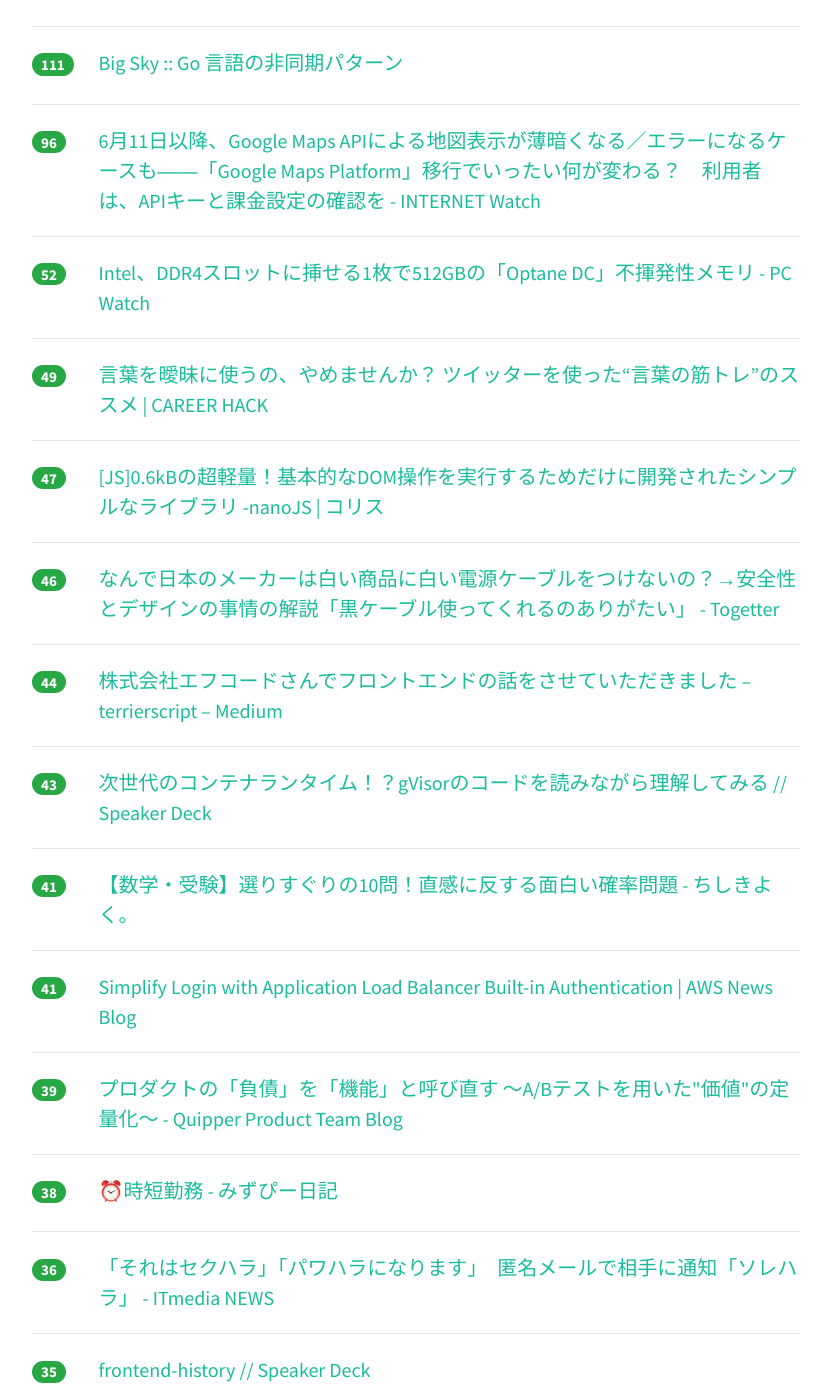
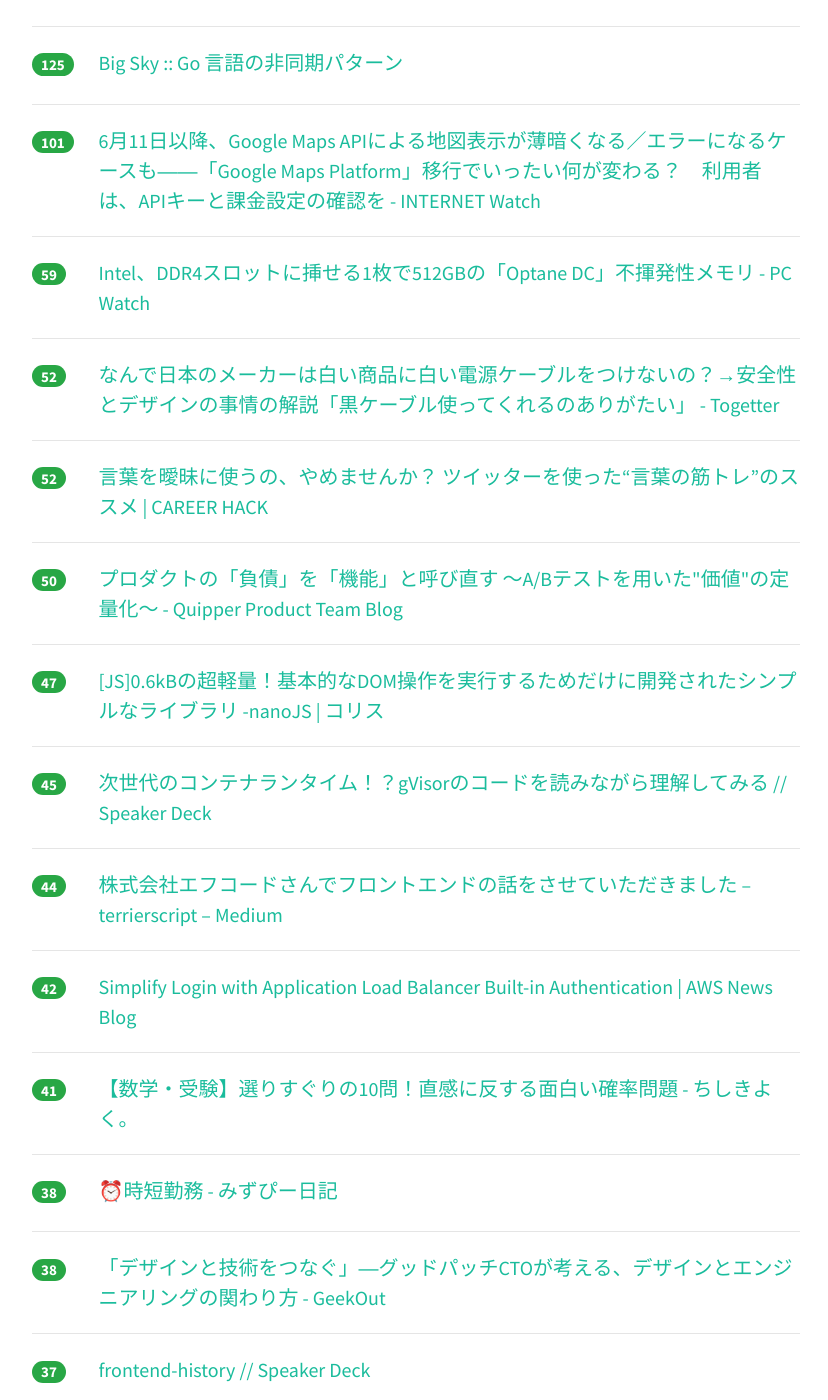
Before and after one commit to yatta47/hatena-matome-site, a Jekyll site: the page built from _posts/2018-05-31-hatena.md, in a window 1280 px wide and 1400 px high, scrolled down 994 px. Shown: the whole window, without its empty margins (224-1052 px from the left). Built offline with Jekyll 4.4.1, drawn with Linux system fonts in a browser that asks for light colours; nearby versions of some CDN libraries; some of the changed text lies outside the part shown.

Commit message:
Updated 2018-05-31

```diff
--- a/_posts/2018-05-31-hatena.md
+++ b/_posts/2018-05-31-hatena.md
@@ -1,33 +1,33 @@
 ---
 layout: post
 title:  "2018-05-31 はてぶIT"
-date:   2018-05-31 19:01:23
+date:   2018-05-31 20:01:50
 tags: [it-hotentry]
 ---
-47 件のデータあり
+50 件のデータあり
 
 <hr><div class="row">
-<div class="col-1"><span class="badge badge-pill badge-success h2">1226</span></div>
+<div class="col-1"><span class="badge badge-pill badge-success h2">1285</span></div>
 <div class="col-11"><a href='https://amachang.hatenablog.com/entry/we_joined_smartnews' target='_blank'>6 年間の起業を終えて - IT戦記</a></div>
 </div>
 <hr>
 <div class="row">
-<div class="col-1"><span class="badge badge-pill badge-success h2">545</span></div>
+<div class="col-1"><span class="badge badge-pill badge-success h2">582</span></div>
 <div class="col-11"><a href='http://eiki.hatenablog.jp/entry/meteo_fall' target='_blank'>メテオフォール型開発 - 実践ゲーム製作メモ帳2</a></div>
 </div>
 <hr>
 <div class="row">
-<div class="col-1"><span class="badge badge-pill badge-success h2">221</span></div>
+<div class="col-1"><span class="badge badge-pill badge-success h2">292</span></div>
+<div class="col-11"><a href='https://anond.hatelabo.jp/20180529193619' target='_blank'>「個人がアフィリエイトで儲かる時代」の終焉</a></div>
+</div>
+<hr>
+<div class="row">
+<div class="col-1"><span class="badge badge-pill badge-success h2">290</span></div>
 <div class="col-11"><a href='https://japan.cnet.com/article/35120062/' target='_blank'>PCをクラッシュさせる音響攻撃「ブルーノート」--スピーカから音を流すだけで - CNET Japan</a></div>
 </div>
 <hr>
 <div class="row">
-<div class="col-1"><span class="badge badge-pill badge-success h2">221</span></div>
-<div class="col-11"><a href='https://anond.hatelabo.jp/20180529193619' target='_blank'>「個人がアフィリエイトで儲かる時代」の終焉</a></div>
-</div>
-<hr>
-<div class="row">
-<div class="col-1"><span class="badge badge-pill badge-success h2">194</span></div>
+<div class="col-1"><span class="badge badge-pill badge-success h2">205</span></div>
 <div class="col-11"><a href='http://twitter.com/yohei_tsushima/status/1001818238194511874' target='_blank'>つしまようへいさんのツイート: "竹中氏、衝撃的な発言。増やす気満々じゃん。 「これ（高度プロフェッショナル制度）を入れていかないと日本経済の明日はないと風に思うんですね。ま</a></div>
 </div>
 <hr>
@@ -37,28 +37,38 @@ tags: [it-hotentry]
 </div>
 <hr>
 <div class="row">
-<div class="col-1"><span class="badge badge-pill badge-success h2">115</span></div>
+<div class="col-1"><span class="badge badge-pill badge-success h2">126</span></div>
 <div class="col-11"><a href='http://techlife.cookpad.com/entry/2018/05/31/080000' target='_blank'>オフィス・AWS環境をセキュリティ監視するためのログ収集 - クックパッド開発者ブログ</a></div>
 </div>
 <hr>
 <div class="row">
-<div class="col-1"><span class="badge badge-pill badge-success h2">111</span></div>
+<div class="col-1"><span class="badge badge-pill badge-success h2">125</span></div>
 <div class="col-11"><a href='https://mattn.kaoriya.net/software/lang/go/20180531104907.htm' target='_blank'>Big Sky :: Go 言語の非同期パターン</a></div>
 </div>
 <hr>
 <div class="row">
-<div class="col-1"><span class="badge badge-pill badge-success h2">96</span></div>
+<div class="col-1"><span class="badge badge-pill badge-success h2">101</span></div>
 <div class="col-11"><a href='https://internet.watch.impress.co.jp/docs/special/1124760.html' target='_blank'>6月11日以降、Google Maps APIによる地図表示が薄暗くなる／エラーになるケースも――「Google Maps Platform」移行でいったい何が変わる？　利用者は、APIキーと課金設定の確認を - INTERNET Watch</a></div>
 </div>
 <hr>
 <div class="row">
-<div class="col-1"><span class="badge badge-pill badge-success h2">52</span></div>
+<div class="col-1"><span class="badge badge-pill badge-success h2">59</span></div>
 <div class="col-11"><a href='https://pc.watch.impress.co.jp/docs/news/1124844.html' target='_blank'>Intel、DDR4スロットに挿せる1枚で512GBの「Optane DC」不揮発性メモリ - PC Watch</a></div>
 </div>
 <hr>
 <div class="row">
-<div class="col-1"><span class="badge badge-pill badge-success h2">49</span></div>
+<div class="col-1"><span class="badge badge-pill badge-success h2">52</span></div>
+<div class="col-11"><a href='https://togetter.com/li/1232296' target='_blank'>なんで日本のメーカーは白い商品に白い電源ケーブルをつけないの？→安全性とデザインの事情の解説「黒ケーブル使ってくれるのありがたい」 - Togetter</a></div>
+</div>
+<hr>
+<div class="row">
+<div class="col-1"><span class="badge badge-pill badge-success h2">52</span></div>
 <div class="col-11"><a href='http://careerhack.en-japan.com/report/detail/969' target='_blank'>言葉を曖昧に使うの、やめませんか？ ツイッターを使った“言葉の筋トレ”のススメ | CAREER HACK</a></div>
+</div>
+<hr>
+<div class="row">
+<div class="col-1"><span class="badge badge-pill badge-success h2">50</span></div>
+<div class="col-11"><a href='http://quipper.hatenablog.com/entry/2018/05/31/080000' target='_blank'>プロダクトの「負債」を「機能」と呼び直す 〜A/Bテストを用いた"価値"の定量化〜 - Quipper Product Team Blog</a></div>
 </div>
 <hr>
 <div class="row">
@@ -67,8 +77,8 @@ tags: [it-hotentry]
 </div>
 <hr>
 <div class="row">
-<div class="col-1"><span class="badge badge-pill badge-success h2">46</span></div>
-<div class="col-11"><a href='https://togetter.com/li/1232296' target='_blank'>なんで日本のメーカーは白い商品に白い電源ケーブルをつけないの？→安全性とデザインの事情の解説「黒ケーブル使ってくれるのありがたい」 - Togetter</a></div>
+<div class="col-1"><span class="badge badge-pill badge-success h2">45</span></div>
+<div class="col-11"><a href='https://speakerdeck.com/niconegoto/ci-shi-dai-falsekontenarantaimu-gvisorfalsekodowodu-minagarali-jie-sitemiru' target='_blank'>次世代のコンテナランタイム！？gVisorのコードを読みながら理解してみる // Speaker Deck</a></div>
 </div>
 <hr>
 <div class="row">
@@ -77,8 +87,8 @@ tags: [it-hotentry]
 </div>
 <hr>
 <div class="row">
-<div class="col-1"><span class="badge badge-pill badge-success h2">43</span></div>
-<div class="col-11"><a href='https://speakerdeck.com/niconegoto/ci-shi-dai-falsekontenarantaimu-gvisorfalsekodowodu-minagarali-jie-sitemiru' target='_blank'>次世代のコンテナランタイム！？gVisorのコードを読みながら理解してみる // Speaker Deck</a></div>
+<div class="col-1"><span class="badge badge-pill badge-success h2">42</span></div>
+<div class="col-11"><a href='https://aws.amazon.com/blogs/aws/built-in-authentication-in-alb/' target='_blank'>Simplify Login with Application Load Balancer Built-in Authentication | AWS News Blog</a></div>
 </div>
 <hr>
 <div class="row">
@@ -87,33 +97,28 @@ tags: [it-hotentry]
 </div>
 <hr>
 <div class="row">
-<div class="col-1"><span class="badge badge-pill badge-success h2">41</span></div>
-<div class="col-11"><a href='https://aws.amazon.com/blogs/aws/built-in-authentication-in-alb/' target='_blank'>Simplify Login with Application Load Balancer Built-in Authentication | AWS News Blog</a></div>
-</div>
-<hr>
-<div class="row">
-<div class="col-1"><span class="badge badge-pill badge-success h2">39</span></div>
-<div class="col-11"><a href='http://quipper.hatenablog.com/entry/2018/05/31/080000' target='_blank'>プロダクトの「負債」を「機能」と呼び直す 〜A/Bテストを用いた"価値"の定量化〜 - Quipper Product Team Blog</a></div>
-</div>
-<hr>
-<div class="row">
 <div class="col-1"><span class="badge badge-pill badge-success h2">38</span></div>
 <div class="col-11"><a href='https://mzp.hatenablog.com/entry/2018/05/30/225643' target='_blank'>⏰時短勤務 - みずぴー日記</a></div>
 </div>
 <hr>
 <div class="row">
-<div class="col-1"><span class="badge badge-pill badge-success h2">36</span></div>
+<div class="col-1"><span class="badge badge-pill badge-success h2">38</span></div>
+<div class="col-11"><a href='https://geek-out.jp/column/entry/2018/05/31/110000' target='_blank'>「デザインと技術をつなぐ」―グッドパッチCTOが考える、デザインとエンジニアリングの関わり方 - GeekOut</a></div>
+</div>
+<hr>
+<div class="row">
+<div class="col-1"><span class="badge badge-pill badge-success h2">37</span></div>
+<div class="col-11"><a href='https://speakerdeck.com/terrierscript/frontend-history' target='_blank'>frontend-history // Speaker Deck</a></div>
+</div>
+<hr>
+<div class="row">
+<div class="col-1"><span class="badge badge-pill badge-success h2">37</span></div>
 <div class="col-11"><a href='http://www.itmedia.co.jp/news/articles/1805/30/news117.html' target='_blank'>「それはセクハラ」「パワハラになります」　匿名メールで相手に通知「ソレハラ」 - ITmedia NEWS</a></div>
 </div>
 <hr>
 <div class="row">
-<div class="col-1"><span class="badge badge-pill badge-success h2">35</span></div>
-<div class="col-11"><a href='https://speakerdeck.com/terrierscript/frontend-history' target='_blank'>frontend-history // Speaker Deck</a></div>
-</div>
-<hr>
-<div class="row">
 <div class="col-1"><span class="badge badge-pill badge-success h2">33</span></div>
-<div class="col-11"><a href='https://geek-out.jp/column/entry/2018/05/31/110000' target='_blank'>「デザインと技術をつなぐ」―グッドパッチCTOが考える、デザインとエンジニアリングの関わり方 - GeekOut</a></div>
+<div class="col-11"><a href='https://qiita.com/yhara/items/07eeb2c165e35964db76' target='_blank'>Rubyで書けるシンプルなクライアントサイドWebフレームワークを作った</a></div>
 </div>
 <hr>
 <div class="row">
@@ -123,7 +128,22 @@ tags: [it-hotentry]
 <hr>
 <div class="row">
 <div class="col-1"><span class="badge badge-pill badge-success h2">31</span></div>
+<div class="col-11"><a href='https://internet.watch.impress.co.jp/docs/yajiuma/1124788.html' target='_blank'>いくら読んでも無料の漫画サイト「漫画ビレッジ」が爆誕、完全合法の理由とはいかに【やじうまWatch】 - INTERNET Watch</a></div>
+</div>
+<hr>
+<div class="row">
+<div class="col-1"><span class="badge badge-pill badge-success h2">31</span></div>
+<div class="col-11"><a href='https://anond.hatelabo.jp/20180531105835' target='_blank'>「○○舐めてんじゃねえぞ」とコメントする人</a></div>
+</div>
+<hr>
+<div class="row">
+<div class="col-1"><span class="badge badge-pill badge-success h2">31</span></div>
 <div class="col-11"><a href='http://for-mom.hatenablog.com/entry/programming' target='_blank'>小５男子が、IchigoJam（イチゴジャム）で初めて、プログラミングに挑戦。ゲーム好きの子には、ハマるかも！？ - For Mom　 -すべてのお母さんへのメッセージ-</a></div>
+</div>
+<hr>
+<div class="row">
+<div class="col-1"><span class="badge badge-pill badge-success h2">31</span></div>
+<div class="col-11"><a href='https://headlines.yahoo.co.jp/hl?a=20180531-00000141-spnannex-ent' target='_blank'>広瀬香美　所属事務所が活動休止発表、芸名の使用禁止求める（スポニチアネックス） - Yahoo!ニュース</a></div>
 </div>
 <hr>
 <div class="row">
@@ -138,7 +158,12 @@ tags: [it-hotentry]
 <hr>
 <div class="row">
 <div class="col-1"><span class="badge badge-pill badge-success h2">29</span></div>
-<div class="col-11"><a href='https://qiita.com/yhara/items/07eeb2c165e35964db76' target='_blank'>Rubyで書けるシンプルなクライアントサイドWebフレームワークを作った</a></div>
+<div class="col-11"><a href='https://toyokeizai.net/articles/-/222841' target='_blank'>日本人はダークウェブの危難をわかってない | インターネット | 東洋経済オンライン | 経済ニュースの新基準</a></div>
+</div>
+<hr>
+<div class="row">
+<div class="col-1"><span class="badge badge-pill badge-success h2">29</span></div>
+<div class="col-11"><a href='https://codezine.jp/article/detail/10850' target='_blank'>ツールが充実してさらに便利に！ 「Angular」バージョン6の新機能 (1/3)：CodeZine（コードジン）</a></div>
 </div>
 <hr>
 <div class="row">
@@ -147,23 +172,8 @@ tags: [it-hotentry]
 </div>
 <hr>
 <div class="row">
-<div class="col-1"><span class="badge badge-pill badge-success h2">28</span></div>
-<div class="col-11"><a href='https://internet.watch.impress.co.jp/docs/yajiuma/1124788.html' target='_blank'>いくら読んでも無料の漫画サイト「漫画ビレッジ」が爆誕、完全合法の理由とはいかに【やじうまWatch】 - INTERNET Watch</a></div>
-</div>
-<hr>
-<div class="row">
-<div class="col-1"><span class="badge badge-pill badge-success h2">28</span></div>
-<div class="col-11"><a href='https://toyokeizai.net/articles/-/222841' target='_blank'>日本人はダークウェブの危難をわかってない | インターネット | 東洋経済オンライン | 経済ニュースの新基準</a></div>
-</div>
-<hr>
-<div class="row">
-<div class="col-1"><span class="badge badge-pill badge-success h2">28</span></div>
-<div class="col-11"><a href='https://anond.hatelabo.jp/20180531105835' target='_blank'>「○○舐めてんじゃねえぞ」とコメントする人</a></div>
-</div>
-<hr>
-<div class="row">
-<div class="col-1"><span class="badge badge-pill badge-success h2">28</span></div>
-<div class="col-11"><a href='https://codezine.jp/article/detail/10850' target='_blank'>ツールが充実してさらに便利に！ 「Angular」バージョン6の新機能 (1/3)：CodeZine（コードジン）</a></div>
+<div class="col-1"><span class="badge badge-pill badge-success h2">27</span></div>
+<div class="col-11"><a href='https://gigazine.net/news/20180531-microsoft-passes-alphabet/' target='_blank'>Microsoftの時価総額がGoogleを上回り「世界第3位の企業」に返り咲く - GIGAZINE</a></div>
 </div>
 <hr>
 <div class="row">
@@ -172,8 +182,13 @@ tags: [it-hotentry]
 </div>
 <hr>
 <div class="row">
-<div class="col-1"><span class="badge badge-pill badge-success h2">26</span></div>
+<div class="col-1"><span class="badge badge-pill badge-success h2">27</span></div>
 <div class="col-11"><a href='https://japanese.engadget.com/2018/05/29/oculus-go-vr/' target='_blank'>Oculus GoでアダルトVR動画を観ているのが友達にバレる？ 防御策を伝授します：電脳オルタナティヴ - Engadget 日本版</a></div>
+</div>
+<hr>
+<div class="row">
+<div class="col-1"><span class="badge badge-pill badge-success h2">27</span></div>
+<div class="col-11"><a href='https://seleck.cc/1220' target='_blank'>マネジメントは「役割」。CTO・VPoE・VPoPが3頭分立する、Gunosyのエンジニア組織 | SELECK</a></div>
 </div>
 <hr>
 <div class="row">
@@ -182,13 +197,23 @@ tags: [it-hotentry]
 </div>
 <hr>
 <div class="row">
-<div class="col-1"><span class="badge badge-pill badge-success h2">25</span></div>
-<div class="col-11"><a href='https://gigazine.net/news/20180531-microsoft-passes-alphabet/' target='_blank'>Microsoftの時価総額がGoogleを上回り「世界第3位の企業」に返り咲く - GIGAZINE</a></div>
+<div class="col-1"><span class="badge badge-pill badge-success h2">24</span></div>
+<div class="col-11"><a href='http://skogaku.hatenablog.com/entry/2018/05/31/000250' target='_blank'>「就活やめないなら内定とかださないから」について考えてみた - 僕は就活を証明しようと思う。</a></div>
 </div>
 <hr>
 <div class="row">
 <div class="col-1"><span class="badge badge-pill badge-success h2">24</span></div>
-<div class="col-11"><a href='http://skogaku.hatenablog.com/entry/2018/05/31/000250' target='_blank'>「就活やめないなら内定とかださないから」について考えてみた - 僕は就活を証明しようと思う。</a></div>
+<div class="col-11"><a href='https://togetter.com/li/1232470' target='_blank'>「折角なので資料写真としてダウンロード販売します」実家が全焼した漫画家の逞しすぎる行動 - Togetter</a></div>
+</div>
+<hr>
+<div class="row">
+<div class="col-1"><span class="badge badge-pill badge-success h2">24</span></div>
+<div class="col-11"><a href='https://note.mu/ikechamu/n/n5d1cc06e187f' target='_blank'>新しいマテリアルデザインとの向き合い方｜Ayaka Ikeda｜note</a></div>
+</div>
+<hr>
+<div class="row">
+<div class="col-1"><span class="badge badge-pill badge-success h2">23</span></div>
+<div class="col-11"><a href='https://bloggingfrom.tv/wp/2018/05/31/15650' target='_blank'>【大訂正】パスワード使い回しをせずリンクもクリックしていなければmixiスパムは大丈夫のようです - カイ士伝</a></div>
 </div>
 <hr>
 <div class="row">
@@ -197,38 +222,28 @@ tags: [it-hotentry]
 </div>
 <hr>
 <div class="row">
-<div class="col-1"><span class="badge badge-pill badge-success h2">22</span></div>
-<div class="col-11"><a href='https://note.mu/ikechamu/n/n5d1cc06e187f' target='_blank'>新しいマテリアルデザインとの向き合い方｜Ayaka Ikeda｜note</a></div>
-</div>
-<hr>
-<div class="row">
 <div class="col-1"><span class="badge badge-pill badge-success h2">21</span></div>
-<div class="col-11"><a href='https://bloggingfrom.tv/wp/2018/05/31/15650' target='_blank'>【大訂正】パスワード使い回しをせずリンクもクリックしていなければmixiスパムは大丈夫のようです - カイ士伝</a></div>
+<div class="col-11"><a href='https://media.startup-db.com/2018-05-31/interview/smartnews/' target='_blank'>若者は規模の大小によらずテック企業を目指せ、スマートニュース共同創業者の鈴木健氏 | STARTUP DB MEDIA | 日々進化する、成長産業領域に特化した情報プラットフォーム</a></div>
 </div>
 <hr>
 <div class="row">
 <div class="col-1"><span class="badge badge-pill badge-success h2">20</span></div>
-<div class="col-11"><a href='https://media.startup-db.com/2018-05-31/interview/smartnews/' target='_blank'>若者は規模の大小によらずテック企業を目指せ、スマートニュース共同創業者の鈴木健氏 | STARTUP DB MEDIA | 日々進化する、成長産業領域に特化した情報プラットフォーム</a></div>
+<div class="col-11"><a href='http://tech.smarthr.jp/entry/2018/05/31/100000' target='_blank'>ぼくと (雇用) 契約して、RubyKaigi 2018にかかった費用を経費精算してよ！ - SmartHR Tech Blog</a></div>
 </div>
 <hr>
 <div class="row">
-<div class="col-1"><span class="badge badge-pill badge-success h2">19</span></div>
+<div class="col-1"><span class="badge badge-pill badge-success h2">20</span></div>
 <div class="col-11"><a href='https://jp.techcrunch.com/2018/05/31/2018-05-30-internet-trends-2018/' target='_blank'>メアリ・ミーカー、恒例のインターネット・トレンドを発表――全スライドと重要ポイント要約 | TechCrunch Japan</a></div>
 </div>
 <hr>
 <div class="row">
 <div class="col-1"><span class="badge badge-pill badge-success h2">19</span></div>
-<div class="col-11"><a href='https://togetter.com/li/1232470' target='_blank'>「折角なので資料写真としてダウンロード販売します」実家が全焼した漫画家の逞しすぎる行動 - Togetter</a></div>
+<div class="col-11"><a href='https://this.kiji.is/374792241191486561' target='_blank'>監視カメラ９０台がハッキング被害　北海道から沖縄まで　ＩｏＴセキュリティー「穴だらけ」 - 共同通信</a></div>
 </div>
 <hr>
 <div class="row">
 <div class="col-1"><span class="badge badge-pill badge-success h2">18</span></div>
 <div class="col-11"><a href='https://www.gizmodo.jp/2018/05/adobe-acrobat.html' target='_blank'>印刷した文書も編集できる!? PDFのオーソリティー｢Acrobat｣の流石すぎる仕事ぶり | ギズモード・ジャパン</a></div>
-</div>
-<hr>
-<div class="row">
-<div class="col-1"><span class="badge badge-pill badge-success h2">18</span></div>
-<div class="col-11"><a href='http://tech.smarthr.jp/entry/2018/05/31/100000' target='_blank'>ぼくと (雇用) 契約して、RubyKaigi 2018にかかった費用を経費精算してよ！ - SmartHR Tech Blog</a></div>
 </div>
 <hr>
 <div class="row">
```
